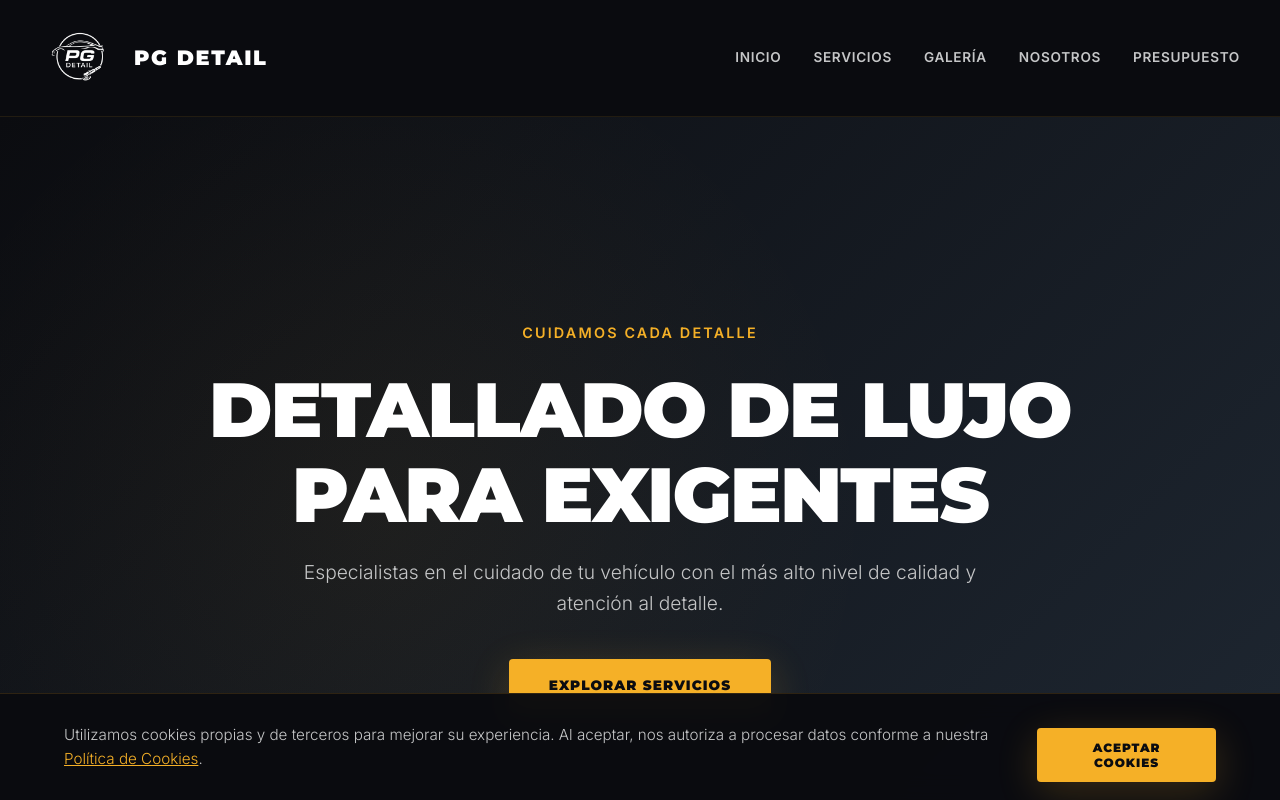
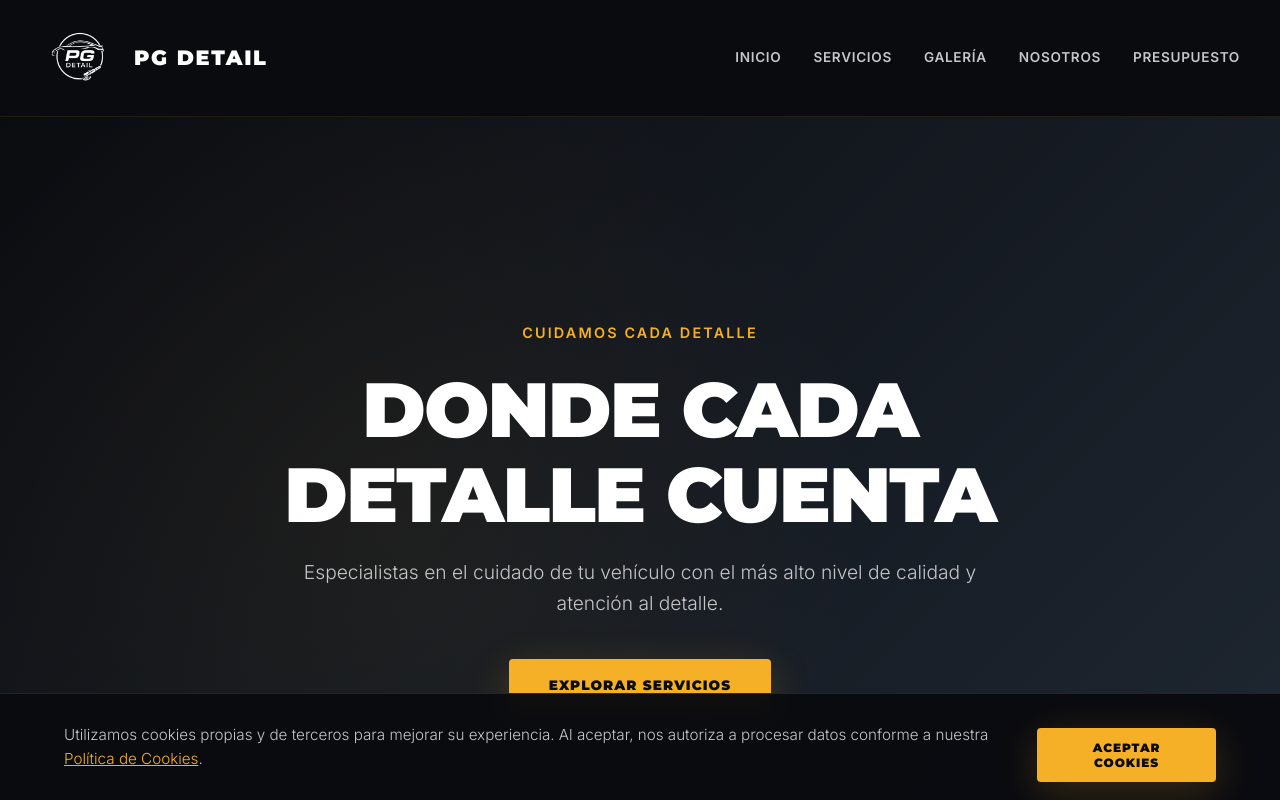
Before and after one commit to jesusGarciaAtienza99/pgdetailapp, a React (Vite) app in the folder pgdetail-react/: page / in a window 1280 px wide. Shown: the top 800 px of the page. Built offline with nearby package versions, Linux system fonts and the light colour scheme.

Commit message:
Actualizar App.jsx
Varias cosas

```diff
--- a/pgdetail-react/src/App.jsx
+++ b/pgdetail-react/src/App.jsx
@@ -29,7 +29,6 @@ const services = [
     title: 'Limpieza Premium',
     description: 'Limpieza completa del vehículo.',
     image: 'https://images.unsplash.com/photo-1622015663314-2a4a3953f5a8?auto=format&fit=crop&w=800&q=80',
-    icon: '✨',
     detail: {
       subtitle: 'Servicio completo de limpieza interior y exterior, ideal para mantener tu coche en perfecto estado.',
       sections: [
@@ -59,7 +58,6 @@ const services = [
     title: 'Limpieza Integral',
     description: 'Limpieza profunda y detallada, llegando a cada rincón del vehículo.',
     image: 'https://images.unsplash.com/photo-1623688573604-7a1a71d9a421?auto=format&fit=crop&w=800&q=80',
-    icon: '🔬',
     detail: {
       subtitle: 'Con este servicio buscamos acercarnos a la perfección, realizando una limpieza profunda y detallada tanto en el interior como en el exterior del vehículo.',
       sections: [
@@ -90,7 +88,6 @@ const services = [
     title: 'Pulido de Pintura',
     description: 'Corrección profesional de la pintura para un acabado espejo.',
     image: 'https://images.unsplash.com/photo-1607860108855-0c622d584f82?auto=format&fit=crop&w=800&q=80',
-    icon: '💎',
     detail: {
       subtitle: 'El proceso inicial comienza con una limpieza profunda de la carrocería y la descontaminación de la pintura.',
       sections: [
@@ -112,7 +109,6 @@ const services = [
     title: 'Tratamiento Cerámico',
     description: 'Protección cerámica duradera que realza el brillo y repele la suciedad.',
     image: 'https://images.unsplash.com/photo-1607860263546-9ee57f245dc9?auto=format&fit=crop&w=800&q=80',
-    icon: '🛡️',
     detail: {
       subtitle: 'Las protecciones dan brillo, profundidad y resistencia frente a agentes externos como cal, mosquitos o contaminación.',
       sections: [
@@ -173,7 +169,6 @@ const services = [
     title: 'Plan de Mantenimiento',
     description: 'Programa personalizado de cuidado continuo para máxima preservación.',
     image: 'https://images.unsplash.com/photo-1503376780353-7e6692767b70?auto=format&fit=crop&w=800&q=80',
-    icon: '⚙️',
     detail: {
       subtitle: 'Mantén tu vehículo en condiciones de concesionario con nuestro programa de mantenimiento trimestral.',
       sections: [
@@ -284,7 +279,7 @@ function HomePage() {
         <section id="home" className="hero">
           <div className="hero-content">
             <span>Cuidamos cada detalle</span>
-            <h1>Detallado de Lujo para Exigentes</h1>
+            <h1>DONDE CADA DETALLE CUENTA</h1>
             <p>Especialistas en el cuidado de tu vehículo con el más alto nivel de calidad y atención al detalle.</p>
             <a className="button" href="/#servicios">Explorar Servicios</a>
           </div>
```
